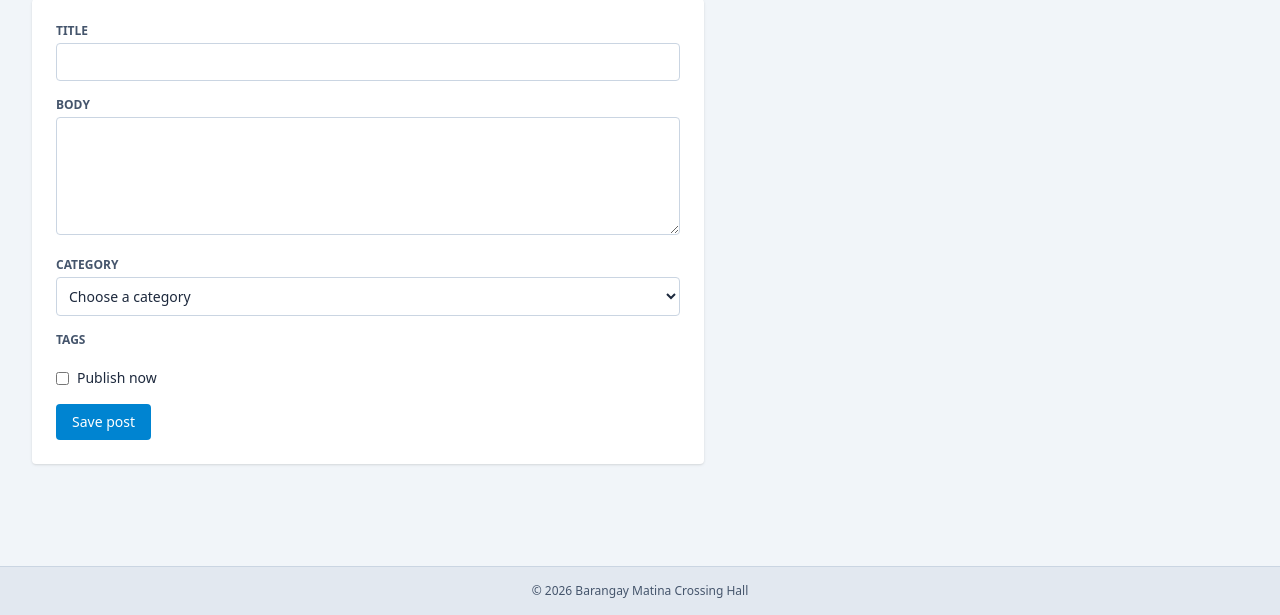
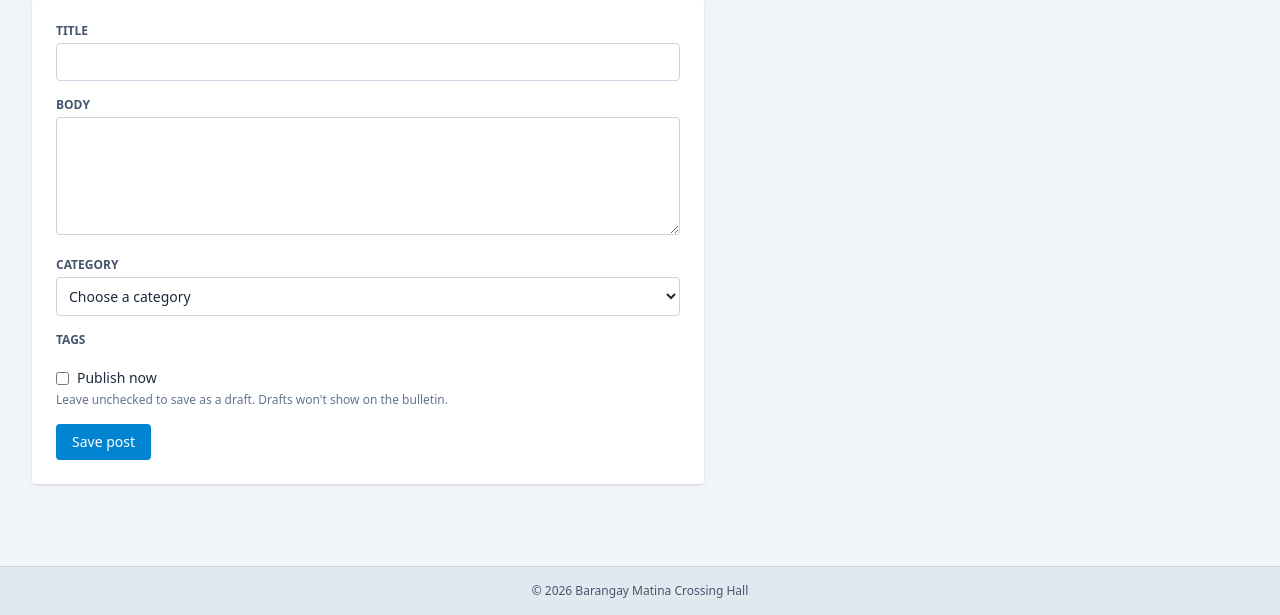
Before and after one commit to rievldpns/LabActivity11-Valdepenas, a Laravel app: template resources/views/posts/create.blade.php in a window 1280 px wide. Shown: the part 185-800 px from the top of the page. Run offline with Laravel 12, Linux system fonts and the light colour scheme; the template is opened without the code that fills it, so the values that code supplies are empty; style sheets or scripts are compiled from the project's sources.

Commit message:
fix: clearer label for publish checkbox

```diff
--- a/resources/views/posts/create.blade.php
+++ b/resources/views/posts/create.blade.php
@@ -66,6 +66,7 @@
                 <input type="checkbox" name="is_published" value="1" @checked(old('is_published'))>
                 Publish now
             </label>
+            <p class="text-xs text-slate-500 mt-1">Leave unchecked to save as a draft. Drafts won't show on the bulletin.</p>
             @error('is_published') <p class="text-red-600 text-xs mt-1">{{ $message }}</p> @enderror
         </div>
 
```
